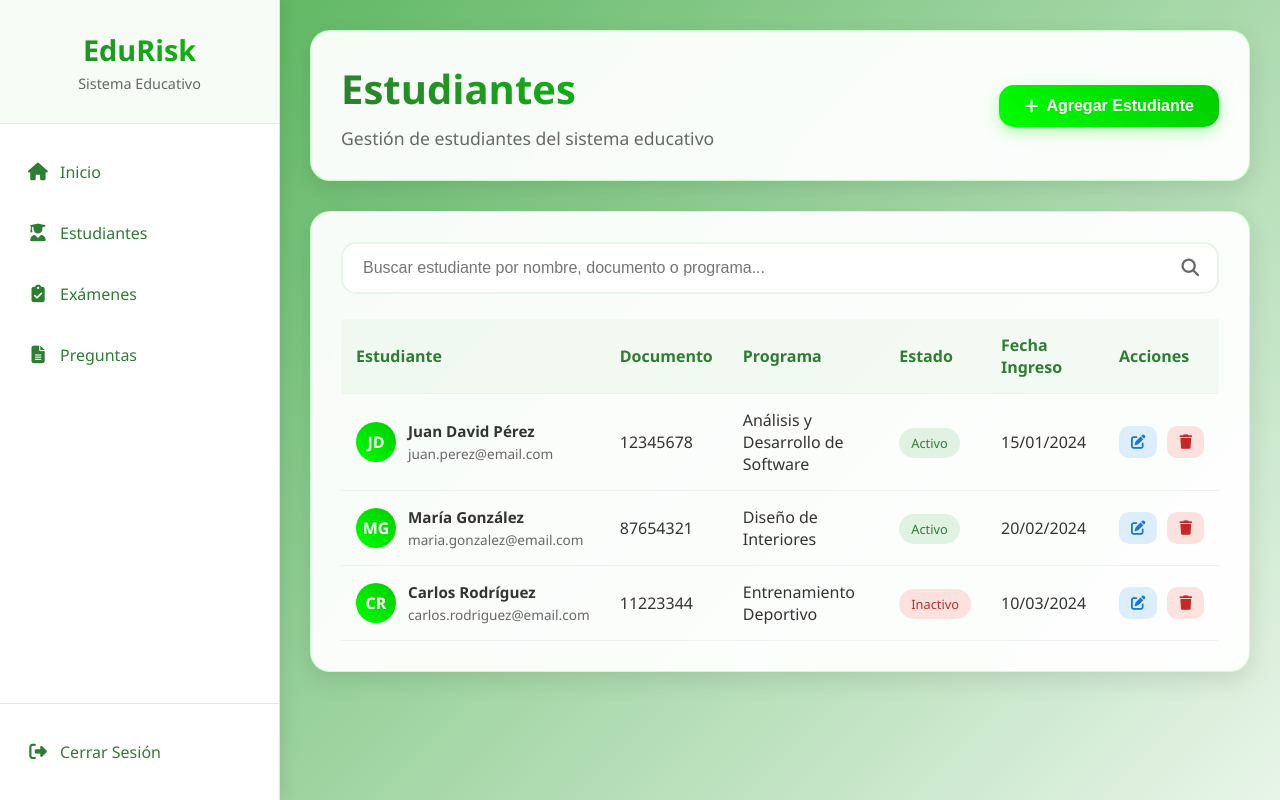
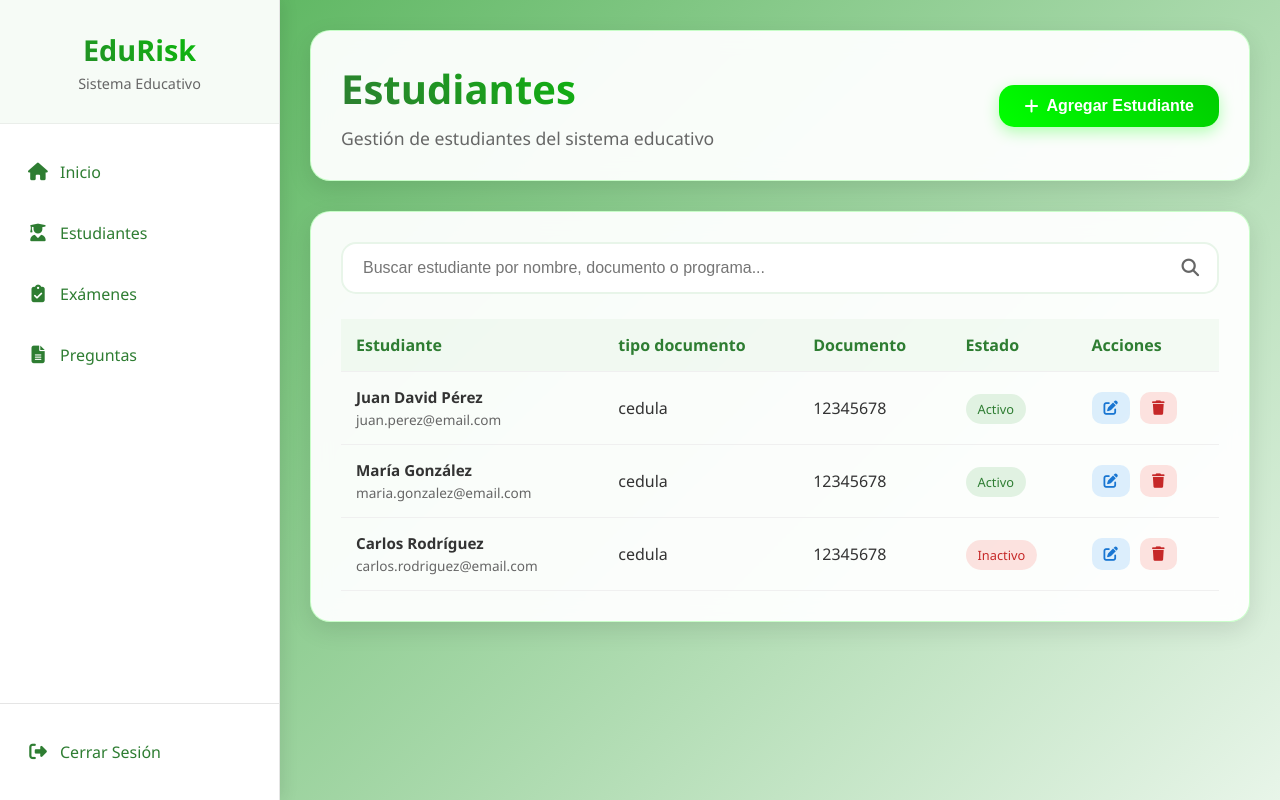
Before and after one commit to ElEmpirico10/EduRisk-dashboard, a PHP site: page /estudiante in a window 1280 px wide. Run offline with PHP 8.4, Linux system fonts and the light colour scheme.

Commit message:
modifique el modal de estudiante

```diff
--- a/src/app/views/estudiante.php
+++ b/src/app/views/estudiante.php
@@ -35,10 +35,11 @@
                 <thead>
                     <tr>
                         <th>Estudiante</th>
+                        <th>tipo documento</th>
                         <th>Documento</th>
-                        <th>Programa</th>
+
                         <th>Estado</th>
-                        <th>Fecha Ingreso</th>
+
                         <th>Acciones</th>
                     </tr>
                 </thead>
@@ -46,17 +47,18 @@
                     <tr>
                         <td>
                             <div class="student-info">
-                                <div class="student-avatar">JD</div>
+
                                 <div class="student-details">
                                     <h4>Juan David Pérez</h4>
                                     <p>juan.perez@email.com</p>
                                 </div>
                             </div>
                         </td>
+                        <td>cedula</td>
                         <td>12345678</td>
-                        <td>Análisis y Desarrollo de Software</td>
+
                         <td><span class="status-badge status-activo">Activo</span></td>
-                        <td>15/01/2024</td>
+
                         <td>
                             <div class="actions-buttons">
                                 <button class="btn-action btn-edit" onclick="editStudent(1)">
@@ -71,17 +73,17 @@
                     <tr>
                         <td>
                             <div class="student-info">
-                                <div class="student-avatar">MG</div>
+
                                 <div class="student-details">
                                     <h4>María González</h4>
                                     <p>maria.gonzalez@email.com</p>
                                 </div>
                             </div>
                         </td>
-                        <td>87654321</td>
-                        <td>Diseño de Interiores</td>
+                        <td>cedula</td>
+                        <td>12345678</td>
                         <td><span class="status-badge status-activo">Activo</span></td>
-                        <td>20/02/2024</td>
+
                         <td>
                             <div class="actions-buttons">
                                 <button class="btn-action btn-edit" onclick="editStudent(2)">
@@ -96,17 +98,17 @@
                     <tr>
                         <td>
                             <div class="student-info">
-                                <div class="student-avatar">CR</div>
+
                                 <div class="student-details">
                                     <h4>Carlos Rodríguez</h4>
                                     <p>carlos.rodriguez@email.com</p>
                                 </div>
                             </div>
                         </td>
-                        <td>11223344</td>
-                        <td>Entrenamiento Deportivo</td>
+                        <td>cedula</td>
+                        <td>12345678</td>
                         <td><span class="status-badge status-inactivo">Inactivo</span></td>
-                        <td>10/03/2024</td>
+
                         <td>
                             <div class="actions-buttons">
                                 <button class="btn-action btn-edit" onclick="editStudent(3)">
@@ -134,42 +136,37 @@
                 <form id="studentForm">
                     <div class="form-grid">
                         <div class="form-group">
-                            <label for="nombre">Nombre *</label>
+                            <label for="nombre">Nombres *</label>
                             <input type="text" id="nombre" name="nombre" class="form-control" required>
                         </div>
                         <div class="form-group">
-                            <label for="apellido">Apellido *</label>
+                            <label for="apellido">Apellidos *</label>
                             <input type="text" id="apellido" name="apellido" class="form-control" required>
+                        </div>
+
+                        <div class="form-group">
+                            <label for="tipo_documento">tipo documento *</label>
+                            <select id="tipo_documento" name="tipo_documento" class="form-control" required>
+                                <option value="">Seleccionar documento</option>
+                                <option value="cedula">Cedula</option>
+                                <option value="tarjeta_identidad">Tarjeta de idedntidad</option>
+                                <option value="cedula_extranjera">veneco</option>
+
+                            </select>
                         </div>
                         <div class="form-group">
                             <label for="documento">Documento *</label>
                             <input type="text" id="documento" name="documento" class="form-control" required>
                         </div>
                         <div class="form-group">
-                            <label for="telefono">Teléfono</label>
-                            <input type="tel" id="telefono" name="telefono" class="form-control">
-                        </div>
-                        <div class="form-group full-width">
                             <label for="email">Correo Electrónico *</label>
                             <input type="email" id="email" name="email" class="form-control" required>
                         </div>
+
+
                         <div class="form-group">
-                            <label for="programa">Programa *</label>
-                            <select id="programa" name="programa" class="form-control" required>
-                                <option value="">Seleccionar programa</option>
-                                <option value="analisis-desarrollo">Análisis y Desarrollo de Software</option>
-                                <option value="entrenamiento-deportivo">Entrenamiento Deportivo</option>
-                                <option value="seguridad-salud">Seguridad y Salud en el Trabajo</option>
-                                <option value="diseño-interiores">Diseño de Interiores</option>
-                            </select>
-                        </div>
-                        <div class="form-group">
-                            <label for="fecha_ingreso">Fecha de Ingreso *</label>
-                            <input type="date" id="fecha_ingreso" name="fecha_ingreso" class="form-control" required>
-                        </div>
-                        <div class="form-group full-width">
-                            <label for="direccion">Dirección</label>
-                            <input type="text" id="direccion" name="direccion" class="form-control">
+                            <label for="password">Password</label>
+                            <input type="password" id="password" name="password" class="form-control">
                         </div>
                     </div>
                 </form>
@@ -211,13 +208,12 @@
             // Por ahora, datos de ejemplo
             if (id === 1) {
                 document.getElementById('nombre').value = 'Juan David';
-                document.getElementById('apellido').value = 'Pérez';
+                document.getElementById('apelido').value = 'cano';
                 document.getElementById('documento').value = '12345678';
                 document.getElementById('email').value = 'juan.perez@email.com';
-                document.getElementById('telefono').value = '3001234567';
-                document.getElementById('programa').value = 'analisis-desarrollo';
-                document.getElementById('fecha_ingreso').value = '2024-01-15';
-                document.getElementById('direccion').value = 'Calle 123 #45-67';
+                document.getElementById('tipo_documento').value = 'veneco';
+               console.log(id)
+                document.getElementById('password').value = '';
             }
 
             openModal('createModal');
--- a/src/public/css/estudiante.css
+++ b/src/public/css/estudiante.css
@@ -378,7 +378,7 @@
         }
 
         .modal-body {
-            padding: 30px;
+            padding: 15px 30px;
         }
 
         .form-grid {
@@ -424,6 +424,7 @@
             display: flex;
             justify-content: flex-end;
             gap: 15px;
+
         }
 
         .btn-secondary {
```
